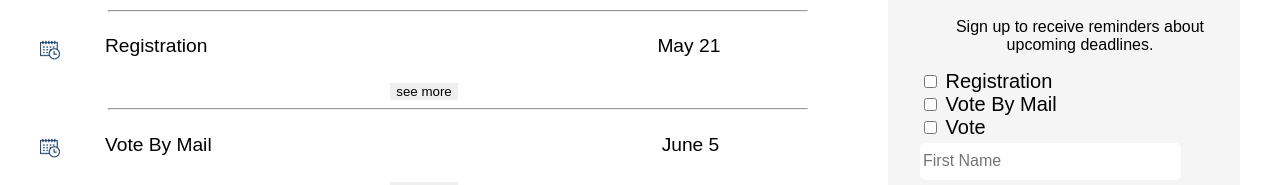
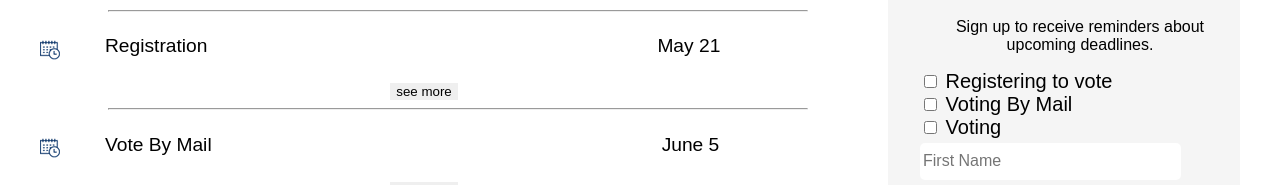
Before and after one commit to kecramer/wdi-political-hackathon, a website: page views/index.html in a window 1280 px wide. Shown: the part 182-367 px from the top of the page. Drawn offline with Linux system fonts and the light colour scheme; files that its build step writes are made by us from their sources; files whose address does not match are found by name.

Commit message:
Make the text selections a bit easier to read

```diff
--- a/views/index.html
+++ b/views/index.html
@@ -57,9 +57,9 @@
       <h3>Get Email Reminders</h3>
       <p>Sign up to receive reminders about upcoming deadlines.</p>
       <form class="" action="index.html" method="post" id="remindMeForm">
-        <span><input type="checkbox" name="registration" value="true"> Registration</span>
-        <span><input type="checkbox" name="mailvote" value="true"> Vote By Mail</span>
-        <span><input type="checkbox" name="vote" value="true"> Vote</span>
+        <span><input type="checkbox" name="registration" value="true"> Registering to vote</span>
+        <span><input type="checkbox" name="mailvote" value="true"> Voting By Mail</span>
+        <span><input type="checkbox" name="vote" value="true"> Voting</span>
         <span><input type="text" name="fname" value="" placeholder="First Name" class="formTextBox"></span>
         <span><input type="text" name="lname" value="" placeholder="Last Name" class="formTextBox"></span>
         <span><input type="email" name="emailaddress" value="" placeholder="youremail@email.com" class="formTextBox"></span>
```
